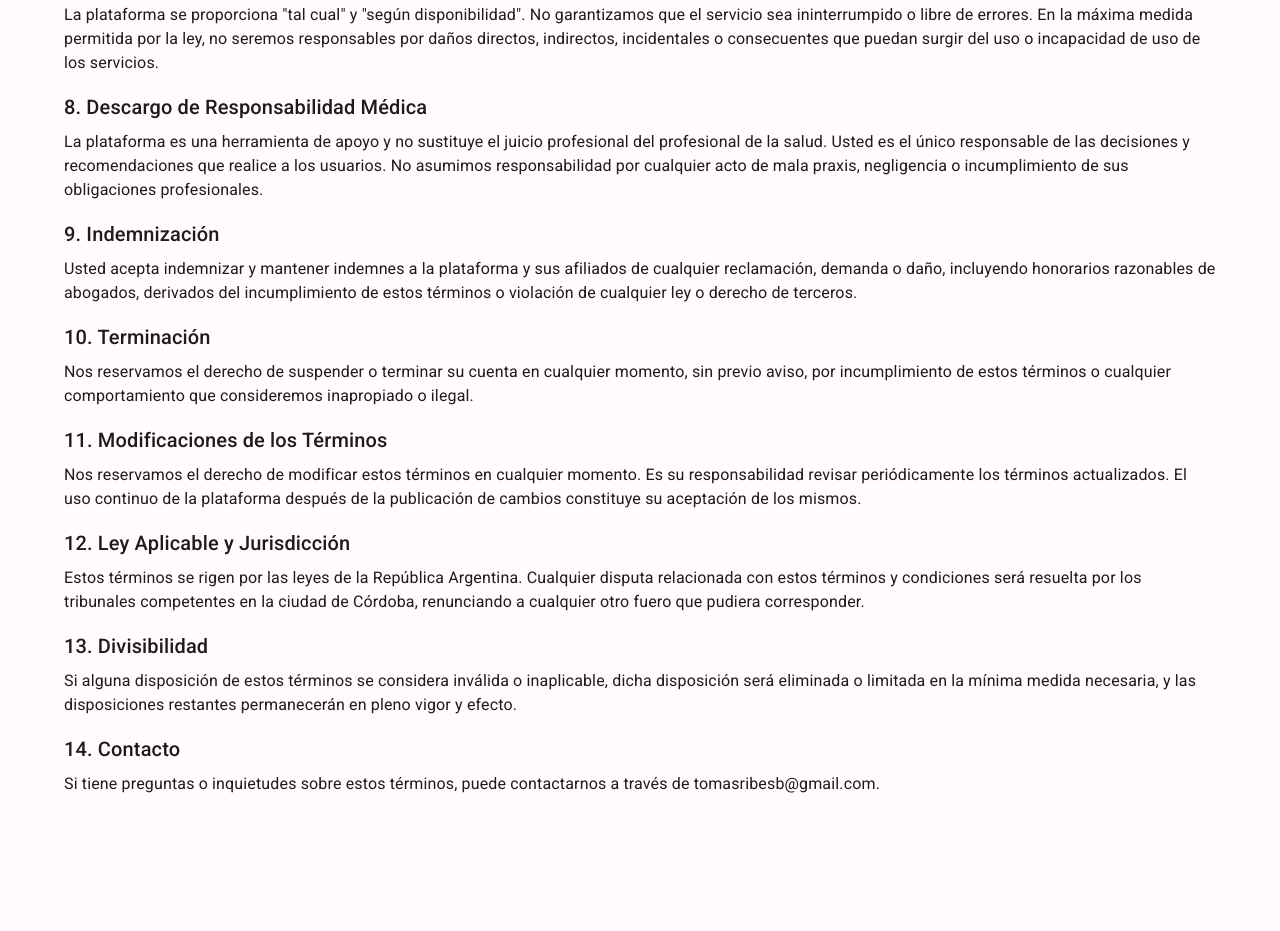
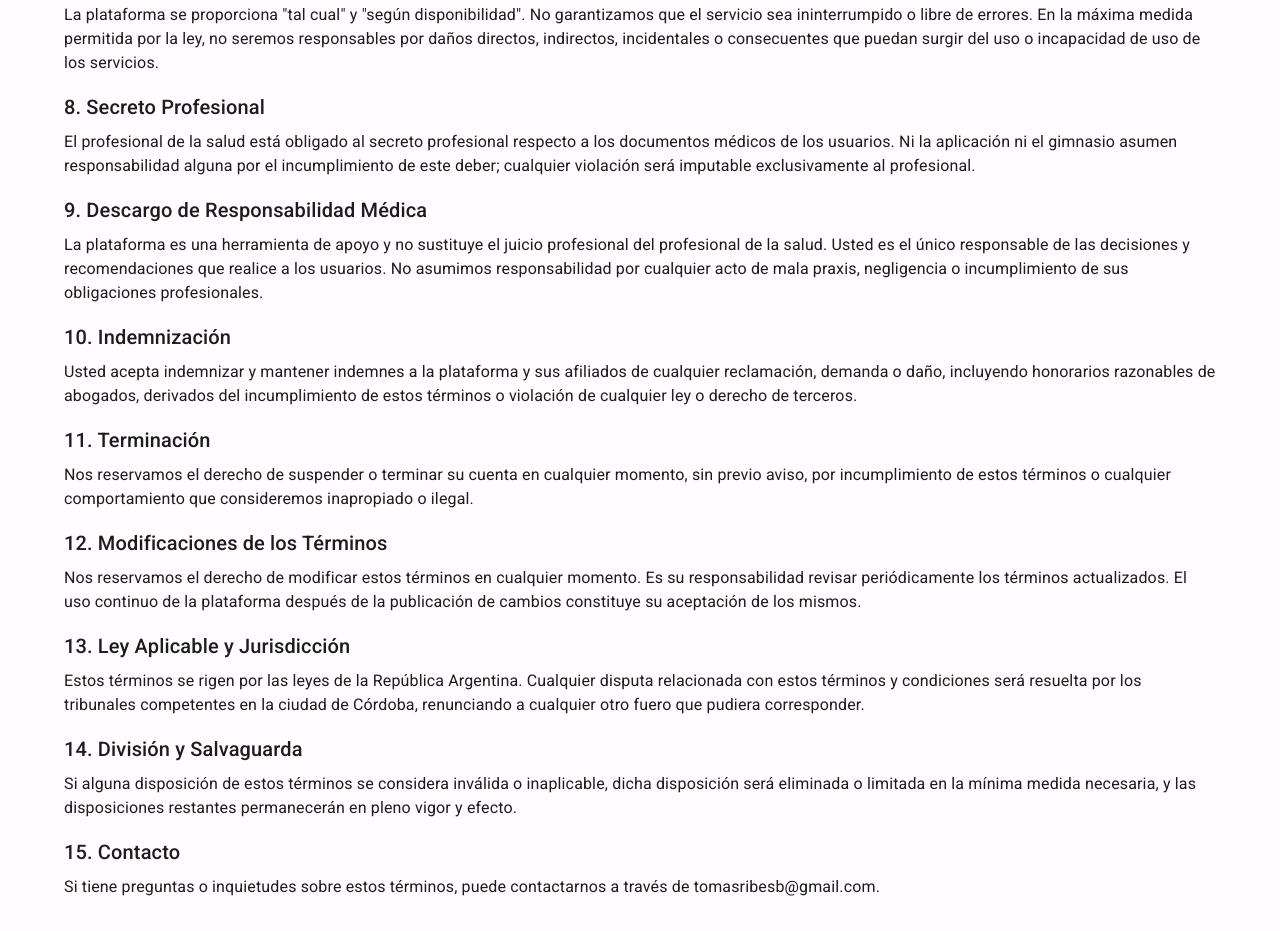
Before and after one commit to TomasRibesB/TFG-Web, a React (Vite) app: page /auth/terms/profesional in a window 1280 px wide. Shown: the part 740-1671 px from the top of the page. Before the commit the page ends 1568 px from the top, so only its background shows below. Built offline with nearby package versions, Linux system fonts and the light colour scheme.

Commit message:
corrección

```diff
--- a/src/presentation/screens/auth/pages/TermsPrivPage.tsx
+++ b/src/presentation/screens/auth/pages/TermsPrivPage.tsx
@@ -36,14 +36,21 @@ export const TermsPrivPage = () => {
       </Typography>
 
       <Typography variant="h6" gutterBottom>
-        4. Consentimiento y Autorización
+        4. Consentimiento Informado y Autorización
       </Typography>
       <Typography paragraph>
-        Usted reconoce y acepta que cualquier información relacionada con su
-        salud, rutinas de entrenamiento y planes nutricionales será compartida
-        con profesionales autorizados únicamente con su consentimiento
-        explícito. Tiene el derecho de otorgar o revocar dicho consentimiento en
-        cualquier momento.
+        Con plena información, usted autoriza el tratamiento de sus datos de
+        salud, incluyendo la recolección, almacenamiento, acceso y uso por parte
+        de profesionales autorizados. Ha sido informado sobre la finalidad y
+        alcance de este procesamiento y comprende que puede revocar este
+        consentimiento en cualquier momento sin afectar la licitud del uso
+        previo.
+      </Typography>
+      <Typography paragraph>
+        Asimismo, usted puede autorizar explícitamente la compartición de sus
+        documentos médicos con otros profesionales de la salud o terceros de su
+        confianza. Dicha autorización será voluntaria, expresa y podrá ser
+        revocada en cualquier momento.
       </Typography>
 
       <Typography variant="h6" gutterBottom>
--- a/src/presentation/screens/auth/pages/TermsProfPage.tsx
+++ b/src/presentation/screens/auth/pages/TermsProfPage.tsx
@@ -80,7 +80,17 @@ export const TermsProfPage = () => {
       </Typography>
 
       <Typography variant="h6" gutterBottom>
-        8. Descargo de Responsabilidad Médica
+        8. Secreto Profesional
+      </Typography>
+      <Typography paragraph>
+        El profesional de la salud está obligado al secreto profesional respecto
+        a los documentos médicos de los usuarios. Ni la aplicación ni el
+        gimnasio asumen responsabilidad alguna por el incumplimiento de este
+        deber; cualquier violación será imputable exclusivamente al profesional.
+      </Typography>
+
+      <Typography variant="h6" gutterBottom>
+        9. Descargo de Responsabilidad Médica
       </Typography>
       <Typography paragraph>
         La plataforma es una herramienta de apoyo y no sustituye el juicio
@@ -91,7 +101,7 @@ export const TermsProfPage = () => {
       </Typography>
 
       <Typography variant="h6" gutterBottom>
-        9. Indemnización
+        10. Indemnización
       </Typography>
       <Typography paragraph>
         Usted acepta indemnizar y mantener indemnes a la plataforma y sus
@@ -101,7 +111,7 @@ export const TermsProfPage = () => {
       </Typography>
 
       <Typography variant="h6" gutterBottom>
-        10. Terminación
+        11. Terminación
       </Typography>
       <Typography paragraph>
         Nos reservamos el derecho de suspender o terminar su cuenta en cualquier
@@ -110,7 +120,7 @@ export const TermsProfPage = () => {
       </Typography>
 
       <Typography variant="h6" gutterBottom>
-        11. Modificaciones de los Términos
+        12. Modificaciones de los Términos
       </Typography>
       <Typography paragraph>
         Nos reservamos el derecho de modificar estos términos en cualquier
@@ -120,7 +130,7 @@ export const TermsProfPage = () => {
       </Typography>
 
       <Typography variant="h6" gutterBottom>
-        12. Ley Aplicable y Jurisdicción
+        13. Ley Aplicable y Jurisdicción
       </Typography>
       <Typography paragraph>
         Estos términos se rigen por las leyes de la República Argentina.
@@ -130,7 +140,7 @@ export const TermsProfPage = () => {
       </Typography>
 
       <Typography variant="h6" gutterBottom>
-        13. Divisibilidad
+        14. División y Salvaguarda
       </Typography>
       <Typography paragraph>
         Si alguna disposición de estos términos se considera inválida o
@@ -140,7 +150,7 @@ export const TermsProfPage = () => {
       </Typography>
 
       <Typography variant="h6" gutterBottom>
-        14. Contacto
+        15. Contacto
       </Typography>
       <Typography paragraph>
         Si tiene preguntas o inquietudes sobre estos términos, puede
--- a/src/presentation/screens/auth/pages/index.ts
+++ b/src/presentation/screens/auth/pages/index.ts
@@ -1,7 +1,6 @@
 export * from './LoginPage';
 export * from './RegisterPage';
 export * from './TermsProfPage';
-export * from './TermsPrivPage';
 export * from './SessionLoaderPage';
 export * from './UploadDocumentPage';
 export * from './ValidateAccountPage';
--- a/src/presentation/screens/auth/routes/AuthRoutes.tsx
+++ b/src/presentation/screens/auth/routes/AuthRoutes.tsx
@@ -2,7 +2,6 @@ import { Routes, Route, Navigate } from "react-router-dom";
 import {
   LoginPage,
   RegisterPage,
-  TermsPrivPage,
   TermsProfPage,
   UploadDocumentScreen,
   ValidateAccountPage,
@@ -16,7 +15,6 @@ export const AuthRoutes = () => {
       <Route path="login" element={<LoginPage />} />
       <Route path="register" element={<RegisterPage />} />
       <Route path="terms/profesional" element={<TermsProfPage />} />
-      <Route path="terms/privacy" element={<TermsPrivPage />} />
       <Route path="upload" element={<UploadDocumentScreen />} />
       <Route path="upload/:code" element={<UploadDocumentScreen />} />
       <Route path="validate/:token" element={<ValidateAccountPage />} />
```
